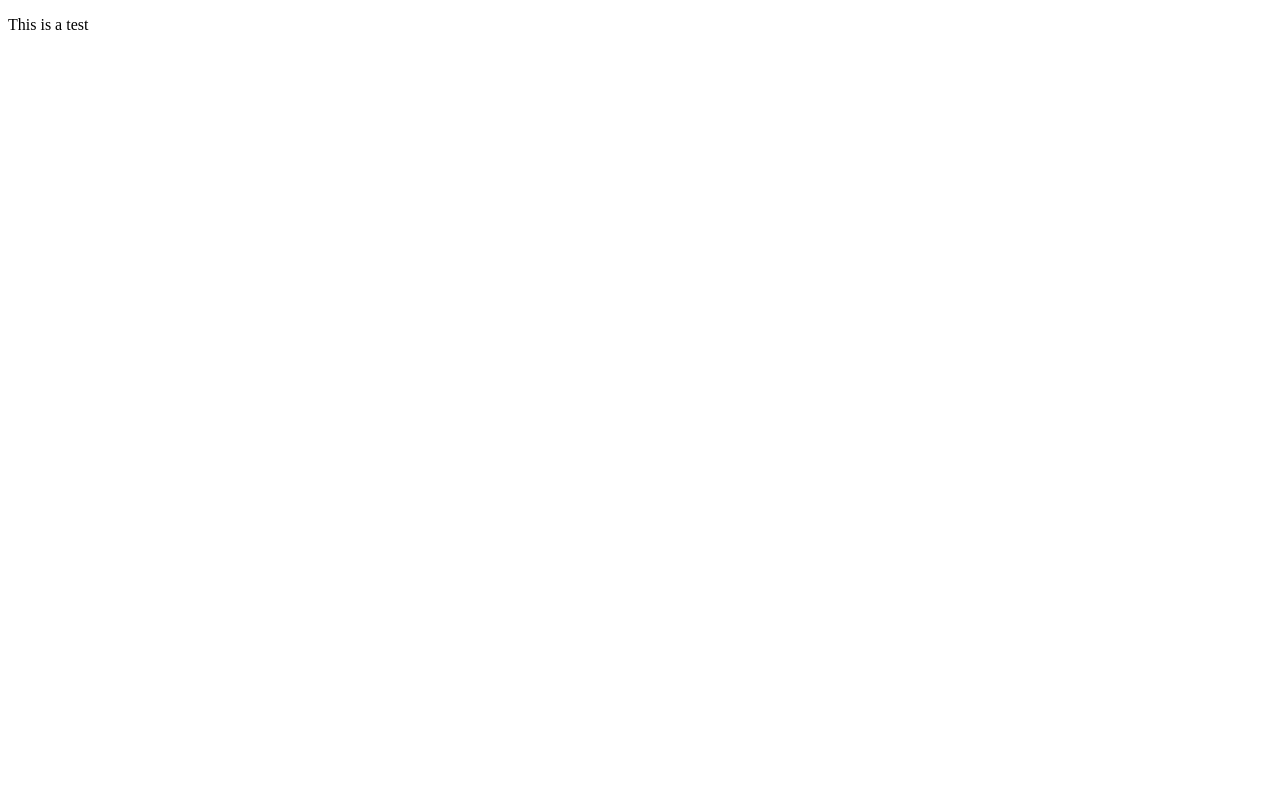
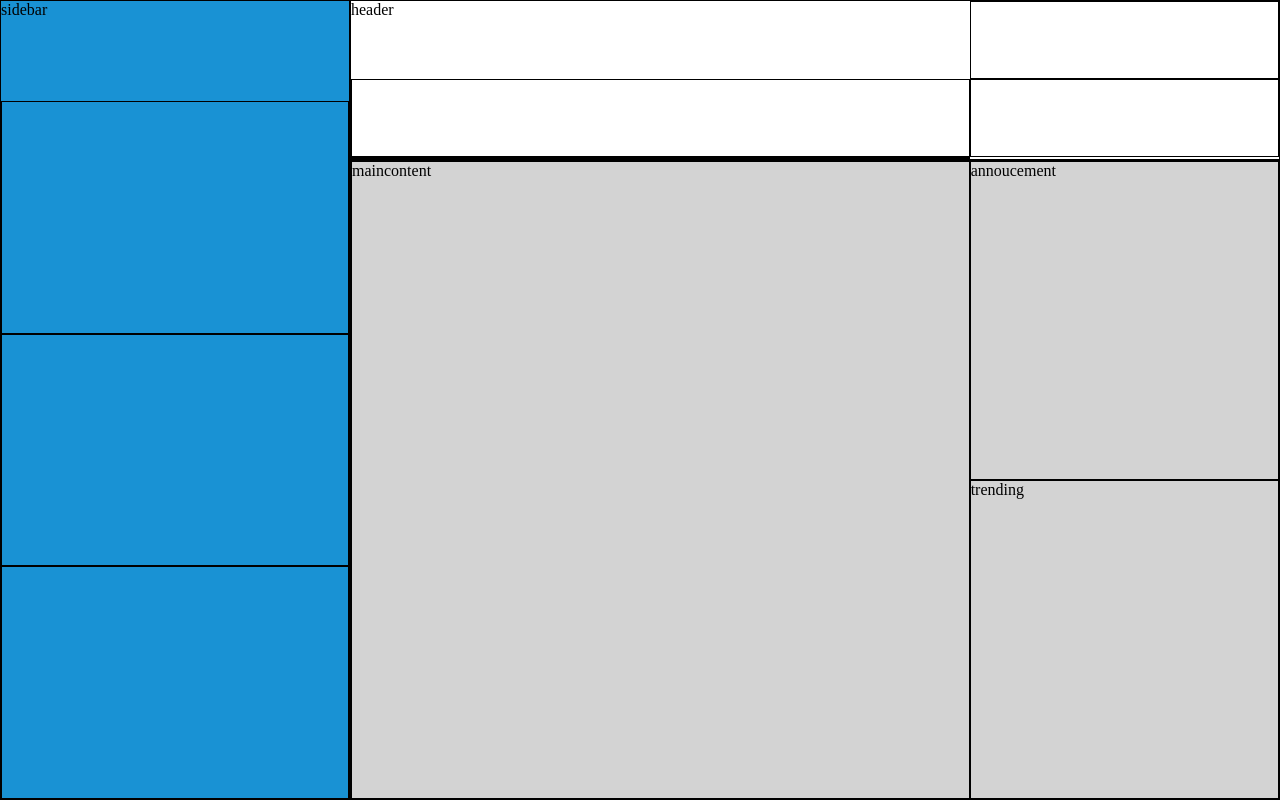
Before and after one commit to Meikyui/Odin-Practise, a plain HTML site: page Dashboard Project/index.html in a window 1280 px wide. Drawn offline with Linux system fonts and the light colour scheme.

Commit message:
add: added the genral outline of the Dashboard

```diff
--- a/Dashboard Project/css/style.css
+++ b/Dashboard Project/css/style.css
@@ -0,0 +1,88 @@
+body {
+    margin: 0%;
+    padding: 0%;
+}
+
+.dashboardContainer {
+    display:grid;
+    grid-template-rows: repeat(5, 1fr);
+    grid-template-columns: 350px 1fr 1fr 1fr 1fr;
+    background-color:aquamarine;
+    height: 100vh;
+    width: 100vw;
+    margin: 0%;
+    padding: 0%;
+}
+
+.section {
+    border: 1px solid;
+}
+
+#sidebar {
+    grid-column-start: 1;
+    grid-column-end: 1;
+    grid-row-start: 1;
+    grid-row-end:6;
+    background-color: #1992D4;
+    display:grid;
+    grid-template-rows: 100px 1fr 1fr 1fr;
+    grid-template-columns: 1fr;
+}
+
+#header {
+    grid-column-start: 2;
+    grid-column-end: 6;
+    grid-row-start: 1;
+    grid-row-end:1;
+    background-color: white;
+    display: grid;
+    grid-template-rows: 1fr 1fr;
+    grid-template-columns: 2fr 1fr;
+    margin:0%;
+    padding:0%;
+}
+
+#mainContent {
+    grid-column-start: 2;
+    grid-column-end: 6;
+    grid-row-start: 2;
+    grid-row-end: 6;
+    background-color: lightgrey;
+    display: grid;
+    grid-template-columns: 1fr 1fr 1fr;
+    grid-template-rows: 1fr 1fr;
+
+}
+
+#projectField {
+    grid-column-start: 1;
+    grid-column-end: 3;
+    grid-row-start: 1;
+    grid-row-end: 3;
+}
+
+#announcementTile {
+    grid-column-start: 3;
+    grid-column-end: 4;
+    grid-row-start: 1;
+    grid-row-end: 2;
+}
+
+#trendingTile {
+    grid-column-start: 3;
+    grid-column-end: 4;
+    grid-row-start: 2;
+    grid-row-end: 4;
+}
+
+.sidebarContent {
+    border: 1px solid black;
+}
+
+.headerContent {
+    border: 1px solid black;
+}
+
+.mainContentItems {
+    border: 1px solid black;
+}
--- a/Dashboard Project/index.html
+++ b/Dashboard Project/index.html
@@ -6,7 +6,30 @@
     <link rel="stylesheet" href="css/style.css">
 </head>
 <body>
-<p>This is a test</p>
+    <div class="dashboardContainer">
+        <div class="section" id="sidebar">sidebar
+            <div class="sidebarContent" id="dashboardLogo">
+
+            </div>
+            <div class="sidebarContent" id="sidebarNavigation">
+            </div>
+            <div class="sidebarContent" id="sidebarBranding">
+            </div>
+        </div>
+        <div class="section" id="header">header
+            <div class="headerContent" id="headerSearchbar"></div>
+            <div class="headerContent" id="headerAccountSection"></div>
+            <div class="headerContent" id="headerUserInfo"></div>
+            <div class="headerContent" id="headerButtons"></div>
+        </div>
+        <div class="section" id="mainContent">
+            <div class="mainContentItems" id="projectField">maincontent
+                <div class="mainContentProjectTiles" ></div>
+            </div>
+            <div class="mainContentItems" id="announcementTile">annoucement</div>
+            <div class="mainContentItems" id="trendingTile">trending</div>
+        </div>
+    </div>
 
 <script src="js/script.js"></script>
 </body>
```
